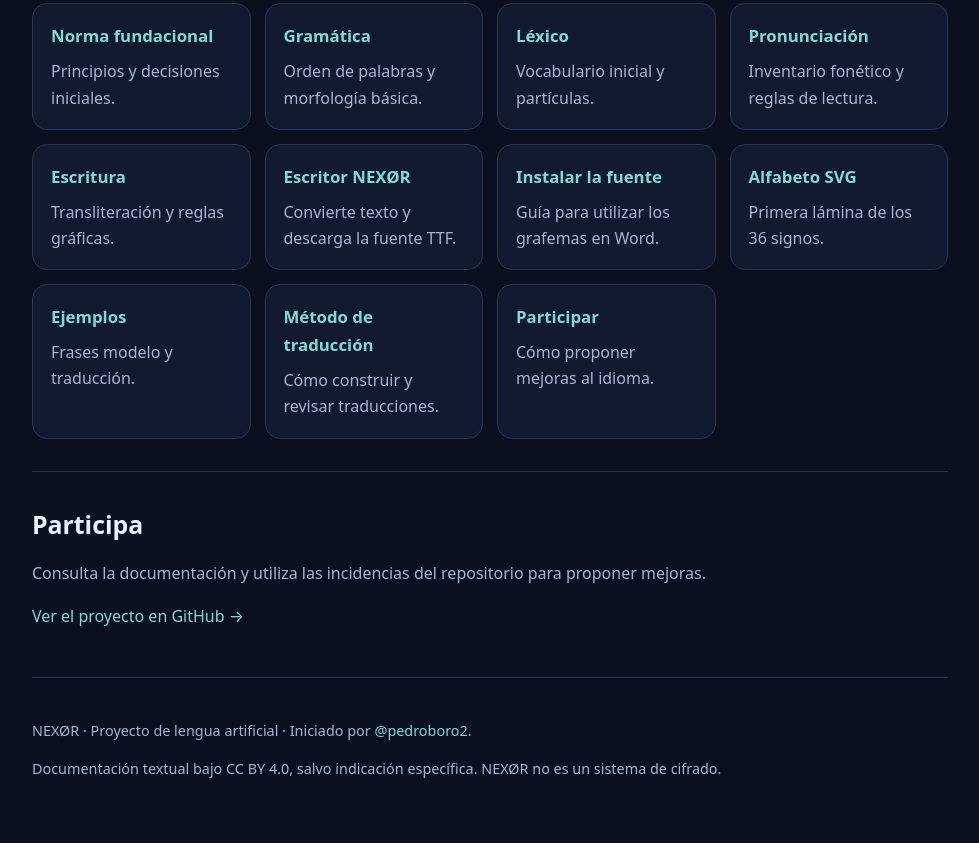
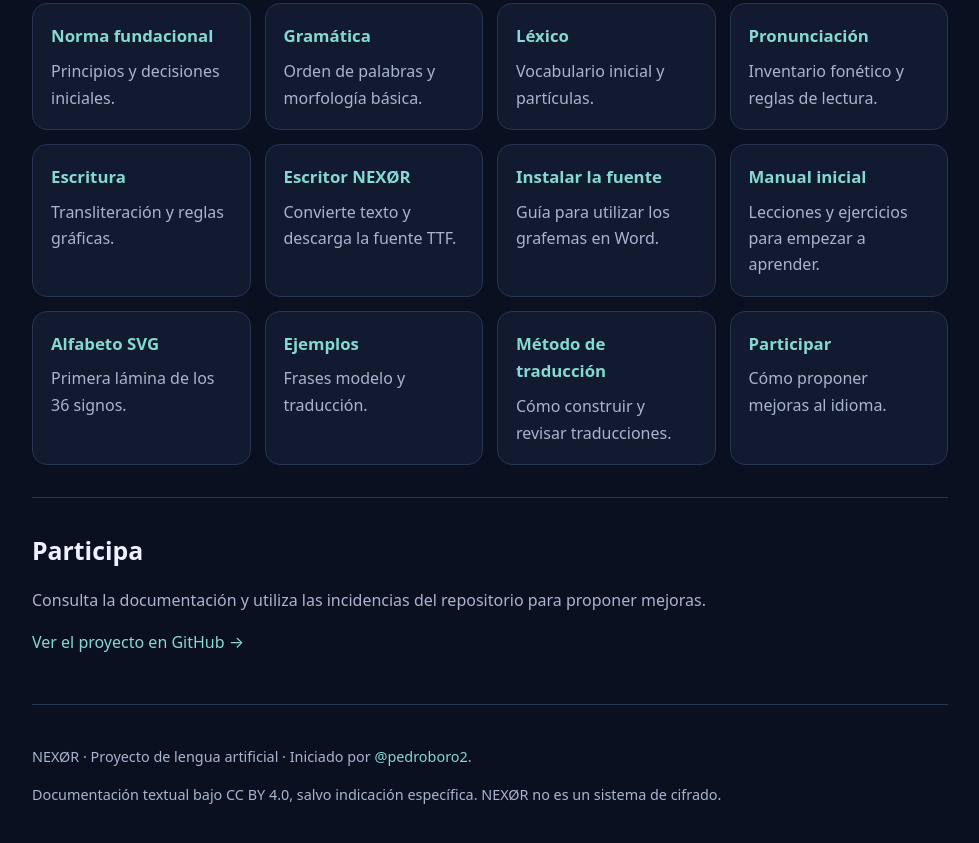
Before and after one commit to pedroboro2/LENGUAJE, a plain HTML site: page index.html in a window 1280 px wide. Shown: the part 2037-2880 px from the top of the page, without its empty margins (150-1129 px from the left). Drawn offline with Linux system fonts and the light colour scheme.

Commit message:
Mejora metadatos SEO y enlaza el manual de aprendizaje

```diff
--- a/index.html
+++ b/index.html
@@ -2,7 +2,7 @@
 <html lang="es">
 <head>
 <meta charset="utf-8"><meta name="viewport" content="width=device-width, initial-scale=1">
-<meta name="description" content="NEXØR: proyecto abierto de lengua artificial en desarrollo. Fonología, gramática, vocabulario y escritura.">
+<meta name="description" content="NEXØR: proyecto abierto de lengua artificial en desarrollo. Fonología, gramática, vocabulario y escritura."><meta property="og:title" content="NEXØR — Lengua artificial"><meta property="og:description" content="Aprende la gramática, el vocabulario, la pronunciación y la escritura experimental de NEXØR."><meta property="og:type" content="website"><meta property="og:url" content="https://pedroboro2.github.io/LENGUAJE/"><link rel="canonical" href="https://pedroboro2.github.io/LENGUAJE/">
 <title>NEXØR — Lengua artificial</title>
 <style>
 :root{color-scheme:dark;--bg:#0b1020;--panel:#121a30;--line:#283653;--ink:#edf2ff;--muted:#a8b5d1;--accent:#b7a5ff;--cyan:#85d9d2}
@@ -38,7 +38,7 @@ footer{padding-top:26px;color:var(--muted);font-size:.9rem}
 <div class="card"><h3><a href="GRAMATICA.md">Gramática</a></h3><p>Orden de palabras y morfología básica.</p></div>
 <div class="card"><h3><a href="LEXICO.md">Léxico</a></h3><p>Vocabulario inicial y partículas.</p></div>
 <div class="card"><h3><a href="PRONUNCIACION.md">Pronunciación</a></h3><p>Inventario fonético y reglas de lectura.</p></div>
-<div class="card"><h3><a href="ESCRITURA.md">Escritura</a></h3><p>Transliteración y reglas gráficas.</p></div><div class="card"><h3><a href="escritor.html">Escritor NEXØR</a></h3><p>Convierte texto y descarga la fuente TTF.</p></div><div class="card"><h3><a href="FUENTE.md">Instalar la fuente</a></h3><p>Guía para utilizar los grafemas en Word.</p></div>
+<div class="card"><h3><a href="ESCRITURA.md">Escritura</a></h3><p>Transliteración y reglas gráficas.</p></div><div class="card"><h3><a href="escritor.html">Escritor NEXØR</a></h3><p>Convierte texto y descarga la fuente TTF.</p></div><div class="card"><h3><a href="FUENTE.md">Instalar la fuente</a></h3><p>Guía para utilizar los grafemas en Word.</p></div><div class="card"><h3><a href="MANUAL-INICIAL.md">Manual inicial</a></h3><p>Lecciones y ejercicios para empezar a aprender.</p></div>
 <div class="card"><h3><a href="alfabeto-nexor.svg">Alfabeto SVG</a></h3><p>Primera lámina de los 36 signos.</p></div>
 <div class="card"><h3><a href="EJEMPLOS.md">Ejemplos</a></h3><p>Frases modelo y traducción.</p></div>
 <div class="card"><h3><a href="TRADUCCION.md">Método de traducción</a></h3><p>Cómo construir y revisar traducciones.</p></div>
```
